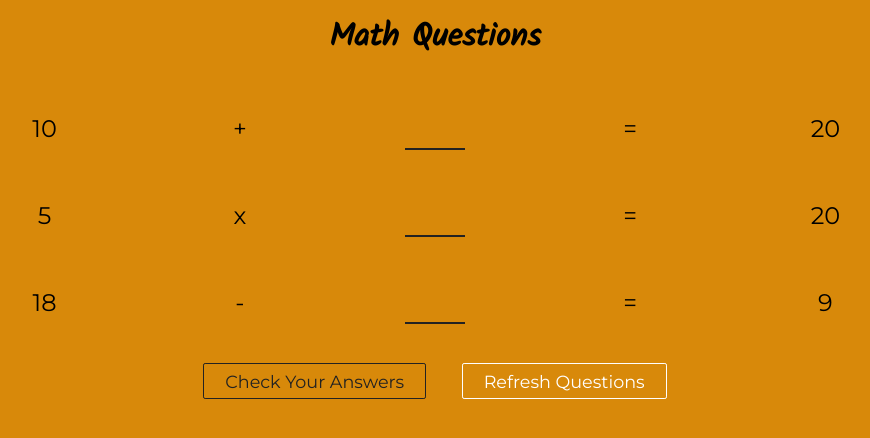
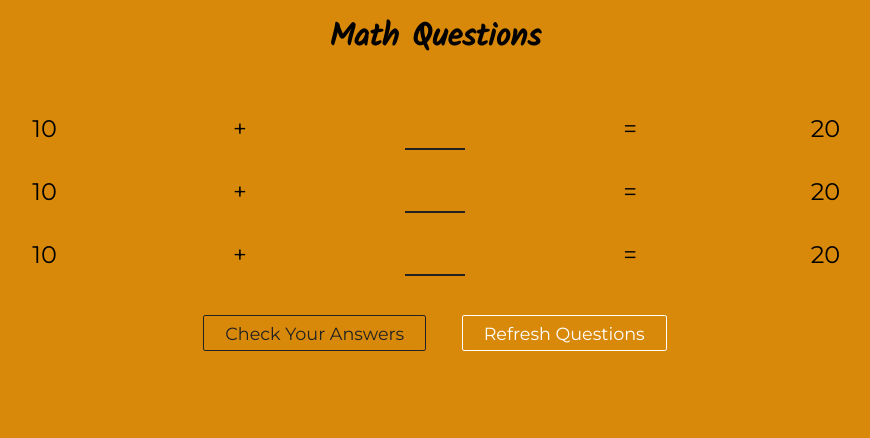
Before and after one commit to grford15/quizz-app, a React (Create React App) app: page /math in a window 1280 px wide. Shown: the top 438 px of the page, without its empty margins (205-1075 px from the left). Built offline with nearby package versions, Linux system fonts and the light colour scheme.

Commit message:
changed the maths questions to a form & added a handleChange function to send value of input to state

```diff
--- a/src/components/MathQuiz.js
+++ b/src/components/MathQuiz.js
@@ -2,9 +2,16 @@ import React from 'react';
 import './MathQuiz.css';
 
 class MathQuiz extends React.Component {
-  state = {
+  constructor(props) {
+    super(props);
+    this.state = {
       answered: false,
     };
+
+    this.answerQuestions = this.answerQuestions.bind(this);
+    this.refreshQuestions = this.refreshQuestions.bind(this);
+    this.handleChange = this.handleChange.bind(this);
+  }
 
   answerQuestions = (e) => {
     e.preventDefault();
@@ -21,36 +28,64 @@ class MathQuiz extends React.Component {
     });
   };
 
+  handleChange(e) {
+    const target = e.target;
+    const name = target.name;
+    const value = target.value;
+    console.log(name);
+    this.setState({
+      [name]: value,
+    });
+  }
+
   render() {
     const { answered } = this.state;
     return (
       <div className="math-container">
         <h2>Math Questions</h2>
         <div className="questions-section">
+          <form onSubmit={this.answerQuestions}>
             <div className="question">
-            <p>10</p>
-            <p>+</p>
-            <input type="number" />
-            <p>=</p>
-            <p>20</p>
+              <span>10</span>
+              <span>+</span>
+              <input
+                type="number"
+                name="question1"
+                onChange={this.handleChange}
+              />
+              <span>=</span>
+              <span>20</span>
             </div>
             <div className="question">
-            <p>5</p>
-            <p>x</p>
-            <input type="number" />
-            <p>=</p>
-            <p>20</p>
+              <span>10</span>
+              <span>+</span>
+              <input
+                type="number"
+                name="question2"
+                onChange={this.handleChange}
+              />
+              <span>=</span>
+              <span>20</span>
             </div>
             <div className="question">
-            <p>18</p>
-            <p>-</p>
-            <input type="number" />
-            <p>=</p>
-            <p>9</p>
+              <span>10</span>
+              <span>+</span>
+              <input
+                type="number"
+                name="question3"
+                onChange={this.handleChange}
+              />
+              <span>=</span>
+              <span>20</span>
             </div>
+          </form>
         </div>
         <div className="answer-section">
-          <button onClick={this.answerQuestions} id="answer-button">
+          <button
+            type="submit"
+            onClick={this.answerQuestions}
+            id="answer-button"
+          >
             Check Your Answers
           </button>
           <button onClick={this.refreshQuestions} id="refresh-button">
```
Lines whose indentation alone changed are shown as unchanged.
